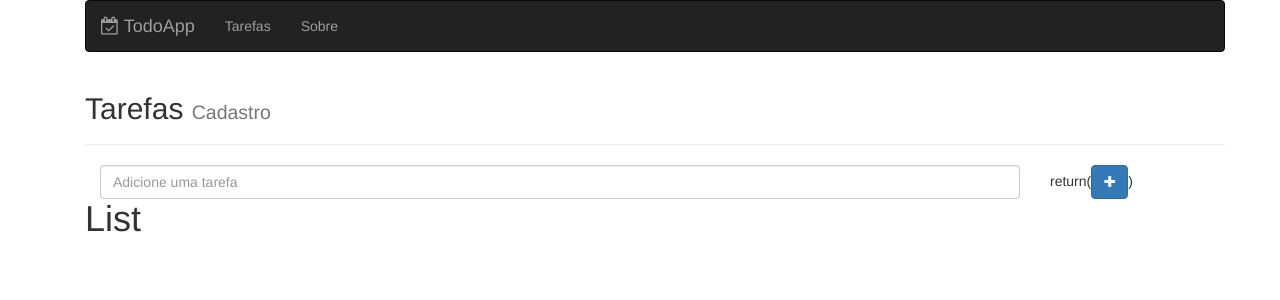
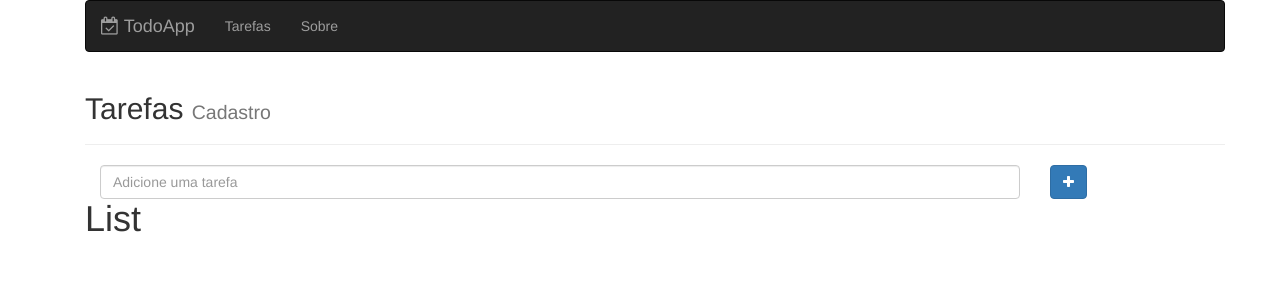
Before and after one commit to robertofortes23/React-TodoApp, a React (Create React App) app in the folder frontend/: page /#/todos in a window 1280 px wide. Shown: the top 300 px of the page. Built offline with nearby package versions, Linux system fonts and the light colour scheme.

Commit message:
Evento adicionar

```diff
--- a/frontend/src/template/IconButton.jsx
+++ b/frontend/src/template/IconButton.jsx
@@ -3,11 +3,9 @@ import If from '../template/If'
 
 const IconButton = props => (
     <If test={!props.hide}>
-        return(
             <button className={'btn btn-'+ props.btnStyle} onClick={props.onClick}>
                 <i className={'fa fa-'+ props.icon}></i>
             </button>
-        )
     </If>
 )
 
--- a/frontend/src/todo/Todo.jsx
+++ b/frontend/src/todo/Todo.jsx
@@ -4,11 +4,20 @@ import TodoForm from './TodoForm'
 import TodoList from './TodoList'
 
 export default class Todo extends Component {
+    constructor(props) {
+        super(props)
+        this.handleAdd = this.handleAdd.bind(this)
+    }
+
+    handleAdd() {
+        console.log(this)
+    }
+
     render(){
         return(
             <div>
                 <PageHeader name="Tarefas" small="Cadastro"/>
-                <TodoForm />
+                <TodoForm handleAdd={this.handleAdd}/>
                 <TodoList />
             </div>
         )
--- a/frontend/src/todo/TodoForm.jsx
+++ b/frontend/src/todo/TodoForm.jsx
@@ -10,7 +10,7 @@ const TodoForm = props => (
 
         <Grid cols='12 3 2'>
             {/* Mudamos o nome da propriedade style para btnStyle, pois o Lint reclamava e essa é a melhor maneira de contornar esse problema */}
-            <IconButton btnStyle='primary' icon='plus'></IconButton>
+            <IconButton btnStyle='primary' icon='plus' onClick={props.handleAdd}></IconButton>
         </Grid>
     </div>
 )
```
